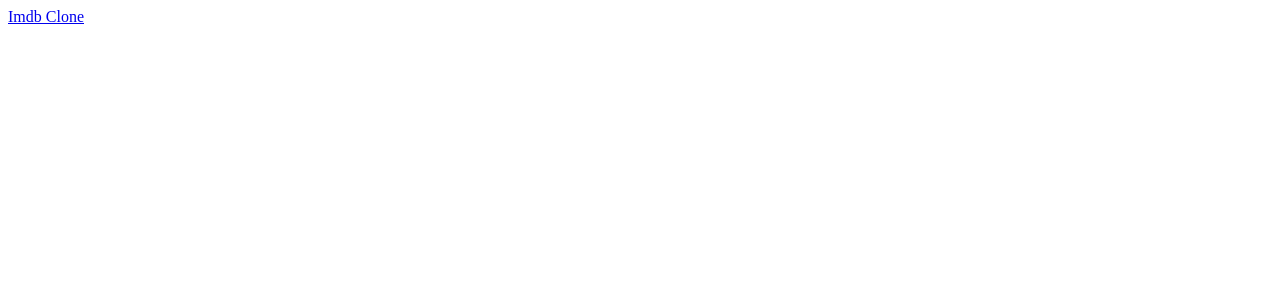
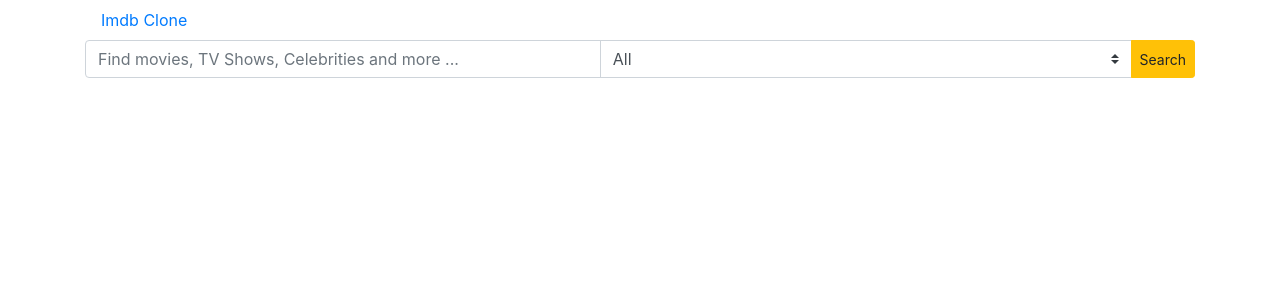
Before and after one commit to buzeamihai/imdb-clone, a React (Create React App) app: page / in a window 1280 px wide. Shown: the top 300 px of the page. Built offline with nearby package versions, Linux system fonts and the light colour scheme.

Commit message:
Commit Mihai

```diff
--- a/package.json
+++ b/package.json
@@ -3,7 +3,7 @@
   "version": "0.1.0",
   "private": true,
   "dependencies": {
-    "materialize": "^1.0.0",
+    "bootstrap": "^4.0.0",
     "react": "^16.2.0",
     "react-dom": "^16.2.0",
     "react-redux": "^5.0.6",
--- a/src/App.js
+++ b/src/App.js
@@ -1,6 +1,7 @@
 import React from 'react';
 import {BrowserRouter, Route } from 'react-router-dom';
 import Header from './components/header';
+import Search from './components/searchComponent';
 
 
 
@@ -11,6 +12,7 @@ class App extends React.Component {
       <BrowserRouter>
         <div className="container">
           <Header />
+          <Search />
         </div>
       </BrowserRouter>
     );
--- /dev/null
+++ b/src/actions/types.js
@@ -0,0 +1 @@
+export const SEARCH_MOVIE = 'search_movie';
--- a/src/components/header.js
+++ b/src/components/header.js
@@ -5,7 +5,7 @@ class Header extends Component {
     render() {
         return (
             <nav>
-                <div className="nav-wrapper">
+                <div className="navbar">
                     <Link to="/" className="left brand-logo">Imdb Clone</Link>
                 </div>
             </nav>
--- /dev/null
+++ b/src/components/searchComponent.js
@@ -0,0 +1,56 @@
+import React from 'react';
+
+class Search extends React.Component {
+    constructor (props) {
+        super(props);
+        this.state = {
+            search: '',
+            movies: []
+        }
+    }
+
+    onSearchInputChange = (e) => {
+        this.setState({
+            search: e.target.value
+        });
+    }
+
+    onSearch = (e) => {
+        //dispatch la actiunea de searchWeather
+        this.props.searchMovie(this.state.search);
+
+        //goleste inputul
+        this.setState({
+            search: '',
+            movies: [...this.state.movies, this.state.search]
+        })
+    }
+
+    render(){
+        return (
+            <div class="input-group mb-3">
+                <input type="text" class="form-control" value={ this.state.search } onChange={ this.onSearchInputChange } placeholder="Find movies, TV Shows, Celebrities and more ..."/>
+                <select class="custom-select" id="inputGroupSelect">
+                    <option selected>All</option>
+                    <option value="1">Title</option>
+                    <option value="2">Year</option>
+                    <option value="3">Runtime</option>
+                    <option value="4">Genre</option>
+                    <option value="5">Language</option>
+                    <option value="6">Country</option>
+                    <option value="7">Poster</option>
+                    <option value="8">imdbRating</option>
+                    <option value="9">imdbVotes</option>
+                    <option value="10">imdbID</option>
+                    <option value="11">Type</option>
+                </select>
+                <div class="input-group-append">
+                    <button className="btn btn-warning btn-sm" type="submit" onClick={ this.onSearch }><span class="glyphicons glyphicons-search" aria-hidden="true"></span>Search</button>
+                </div>
+            </div>
+
+        );
+    }
+}
+
+export default Search;
```
Also changed, not shown: src/actions/index.js (added, +15 -0 lines), src/index.js (+7 -1 lines), src/reducers/searchReducer.js (added, +16 -0 lines), 2 other files (tests, documents, lock files or other folders).
